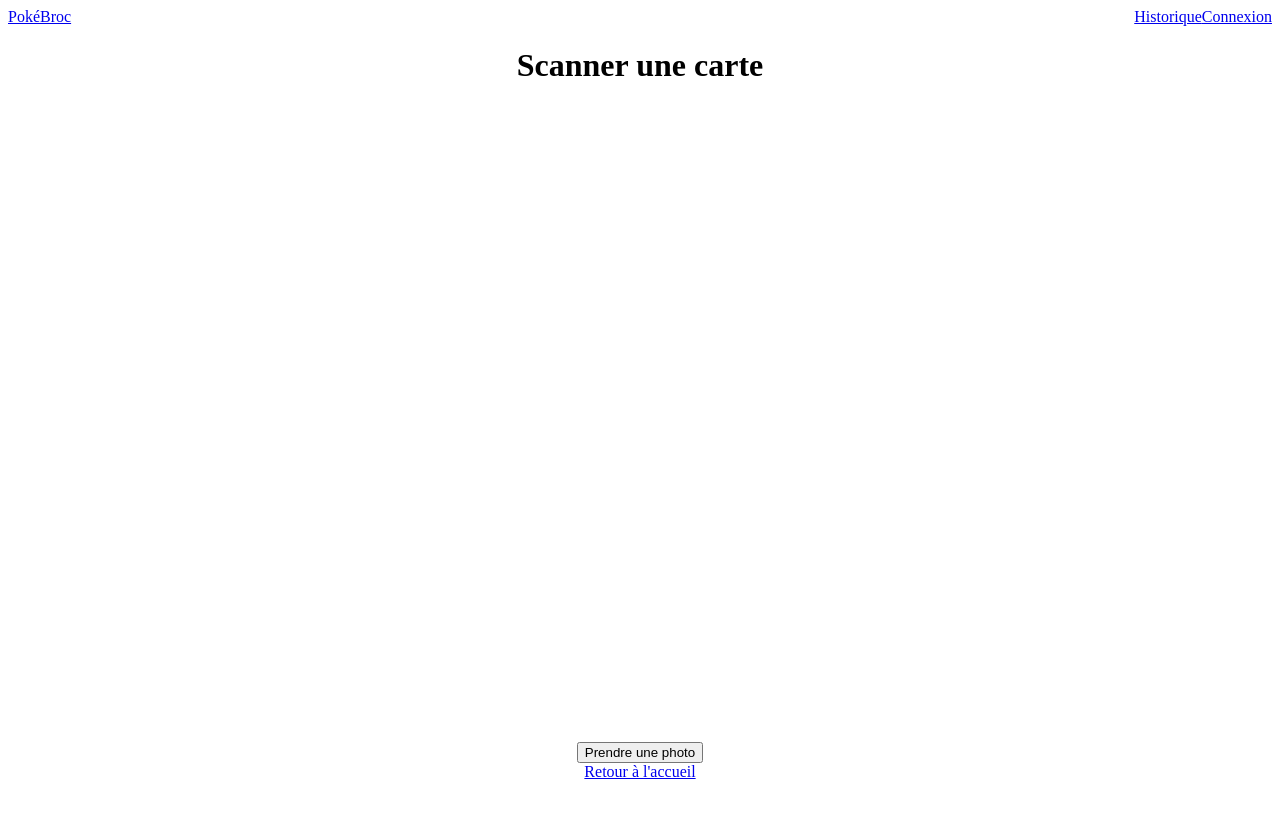
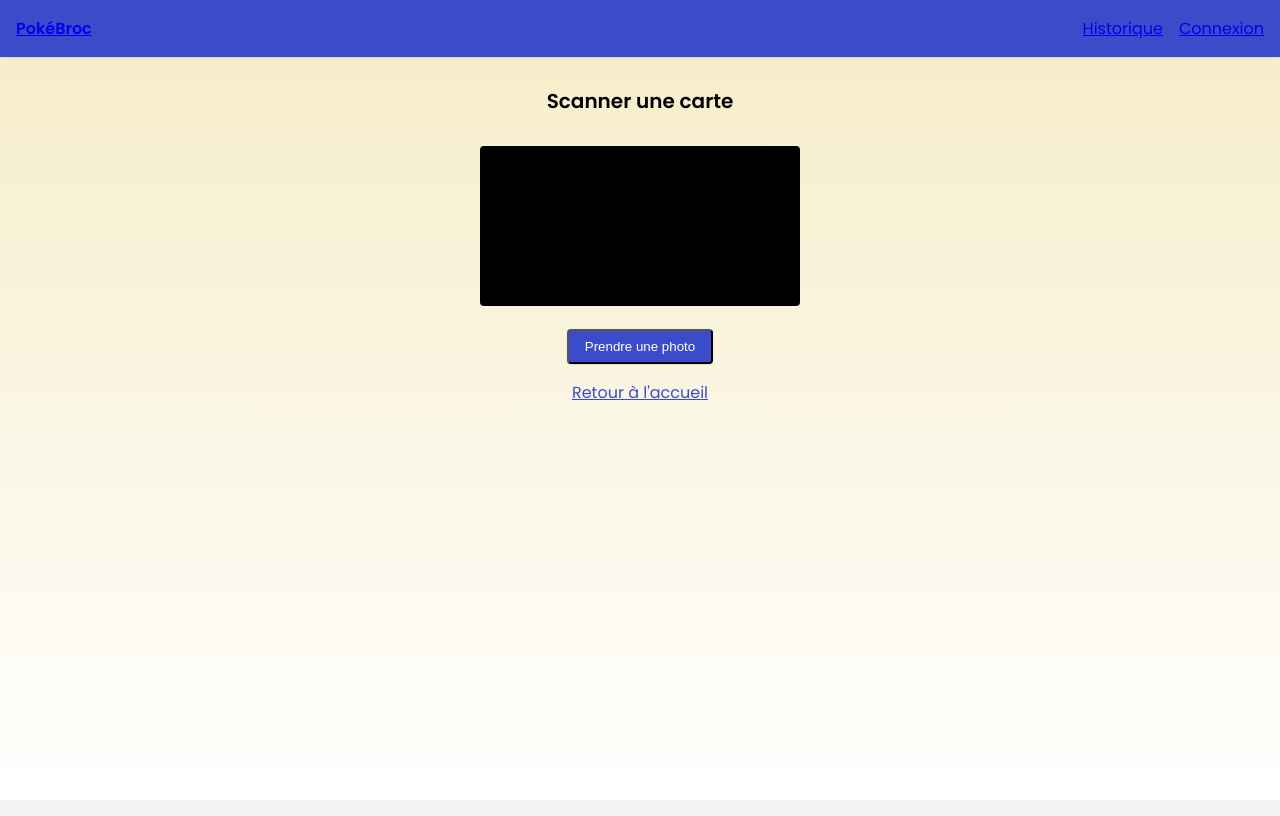
Before and after one commit to tristangenet/pokebroc-scanner, a React (Vite) app: page /scan in a window 1280 px wide. Built offline with nearby package versions, Linux system fonts and the light colour scheme; no server answers.

Commit message:
Grosse MAJ CSS

```diff
--- a/package.json
+++ b/package.json
@@ -19,13 +19,11 @@
     "tesseract.js": "^6.0.1"
   },
   "devDependencies": {
-    "@tailwindcss/postcss": "^4.1.8",
     "@types/react": "^18.0.0",
     "@types/react-dom": "^18.0.0",
     "@vitejs/plugin-react": "^4.5.1",
     "autoprefixer": "^10.4.21",
     "postcss": "^8.5.4",
-    "tailwindcss": "^4.1.8",
     "typescript": "^5.0.0",
     "vite": "^5.0.0",
     "vite-plugin-pwa": "^1.0.0"
--- a/postcss.config.js
+++ b/postcss.config.js
@@ -1,6 +1,5 @@
 export default {
   plugins: {
-    '@tailwindcss/postcss': {},
     autoprefixer: {},
   },
 };
--- a/src/styles/index.css
+++ b/src/styles/index.css
@@ -1,6 +1,79 @@
-@tailwind base;
+*{
+  box-sizing: border-box;
+}
 
-@layer base {}
+:root{
+  --primary:#ffcb05;
+  --accent:#3b4cca;
+  --gray-100:#f3f4f6;
+}
 
-@tailwind components;
-@tailwind utilities;
+body{
+  margin:0;
+  background-color:var(--gray-100);
+  font-family:'Poppins',ui-sans-serif,system-ui,sans-serif;
+  min-height:100vh;
+}
+
+.font-sans{font-family:'Poppins',ui-sans-serif,system-ui,sans-serif;}
+.min-h-screen{min-height:100vh;}
+.bg-gray-100{background-color:var(--gray-100);}
+.bg-accent{background-color:var(--accent);}
+.text-accent{color:var(--accent);}
+.bg-black{background-color:#000;}
+.bg-red-600{background-color:#dc2626;color:#fff;}
+.bg-yellow-100{background-color:#fef9c3;}
+.bg-green-50{background-color:#f0fdf4;}
+.bg-green-100{background-color:#d1fae5;}
+.bg-red-100{background-color:#fee2e2;}
+.text-yellow-700{color:#a16207;}
+.text-yellow-800{color:#854d0e;}
+.text-green-800{color:#065f46;}
+.text-red-800{color:#991b1b;}
+.text-white{color:#fff;}
+.border{border:1px solid #e5e7eb;}
+.border-l-4{border-left:4px solid #e5e7eb;}
+.border-yellow-500{border-color:#eab308;}
+.rounded{border-radius:0.25rem;}
+.shadow{box-shadow:0 1px 2px rgba(0,0,0,0.1);}
+.flex{display:flex;}
+.inline-block{display:inline-block;}
+.block{display:block;}
+.hidden{display:none;}
+.items-center{align-items:center;}
+.justify-between{justify-content:space-between;}
+.w-full{width:100%;}
+.w-32{width:8rem;}
+.mx-auto{margin-left:auto;margin-right:auto;}
+.max-w-xs{max-width:20rem;}
+.max-w-sm{max-width:24rem;}
+.max-w-md{max-width:28rem;}
+.p-1{padding:0.25rem;}
+.p-2{padding:0.5rem;}
+.p-3{padding:0.75rem;}
+.p-4{padding:1rem;}
+.px-4{padding-left:1rem;padding-right:1rem;}
+.py-2{padding-top:0.5rem;padding-bottom:0.5rem;}
+.mt-1{margin-top:0.25rem;}
+.mt-2{margin-top:0.5rem;}
+.mt-4{margin-top:1rem;}
+.mb-2{margin-bottom:0.5rem;}
+.mb-4{margin-bottom:1rem;}
+.space-y-2> *+*{margin-top:0.5rem;}
+.space-y-4> *+*{margin-top:1rem;}
+.space-x-2> *+*{margin-left:0.5rem;}
+.space-x-4> *+*{margin-left:1rem;}
+.text-sm{font-size:0.875rem;}
+.text-lg{font-size:1.125rem;}
+.text-xl{font-size:1.25rem;}
+.text-3xl{font-size:1.875rem;}
+.font-bold{font-weight:700;}
+.font-semibold{font-weight:600;}
+.text-center{text-align:center;}
+.text-left{text-align:left;}
+.underline{text-decoration:underline;}
+.whitespace-pre-wrap{white-space:pre-wrap;}
+.bg-gradient-to-b{background-image:linear-gradient(to bottom,var(--gradient-from,transparent),var(--gradient-to,transparent));}
+.from-primary\/20{--gradient-from:rgba(255,203,5,0.2);}
+.to-white{--gradient-to:#ffffff;}
+@media (min-width:768px){.md\:p-4{padding:1rem;}.md\:space-x-4>*+*{margin-left:1rem;}.md\:text-base{font-size:1rem;}}
--- a/tailwind.config.js
+++ /dev/null
@@ -1,16 +0,0 @@
-/** @type {import('tailwindcss').Config} */
-module.exports = {
-  content: ['./index.html', './src/**/*.{js,ts,jsx,tsx}'],
-  theme: {
-    extend: {
-      colors: {
-        primary: '#ffcb05',
-        accent: '#3b4cca',
-      },
-      fontFamily: {
-        sans: ['Poppins', 'ui-sans-serif', 'system-ui'],
-      },
-    },
-  },
-  plugins: [],
-};
```
Also changed, not shown: 1 other file (tests, documents, lock files or other folders).
